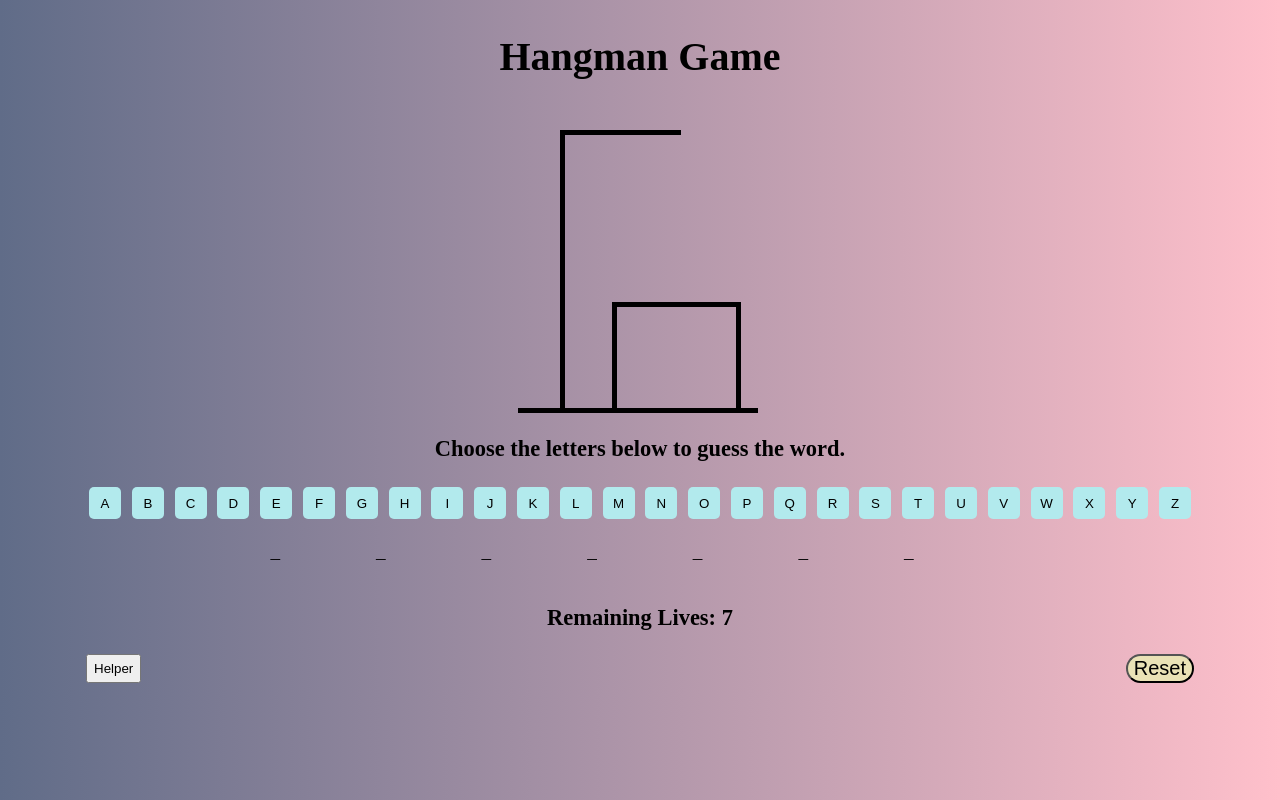
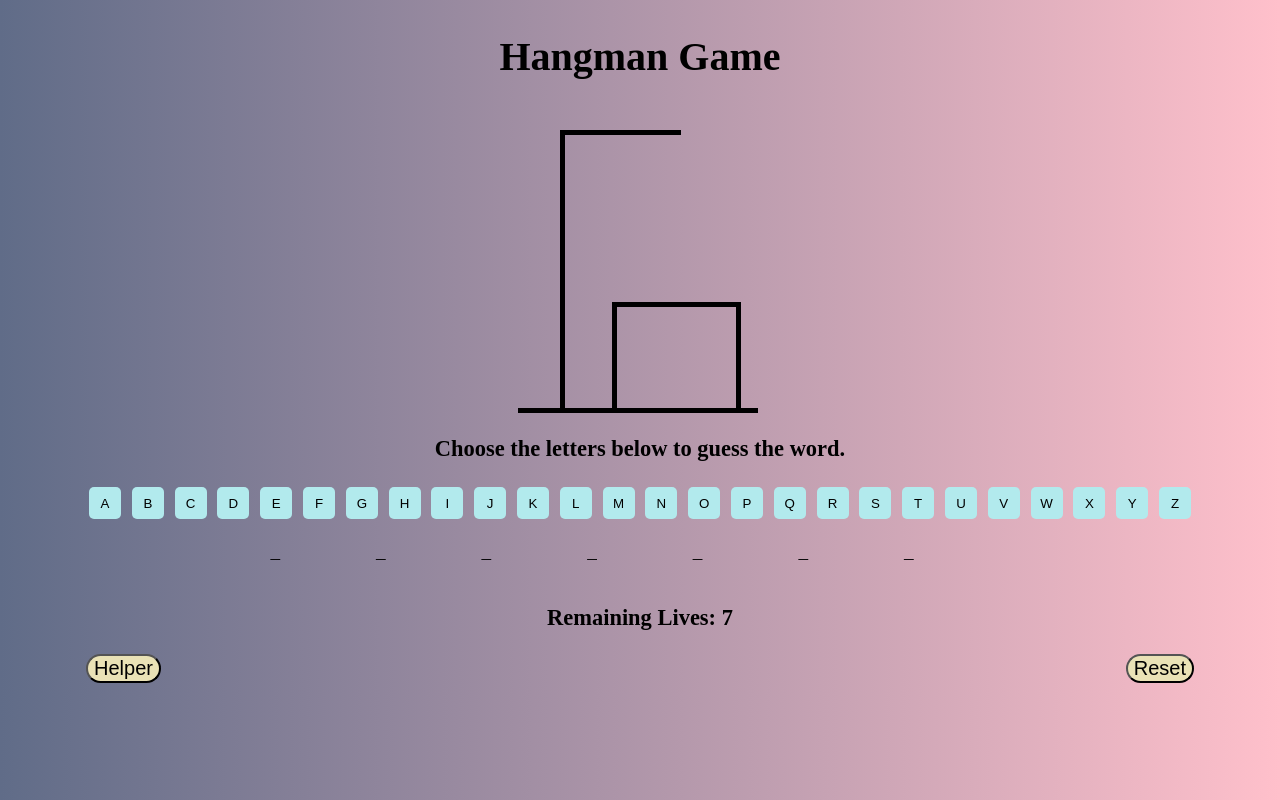
Before and after one commit to khanhnphan15/khanhnphan15.github.io, a plain HTML site: page index.html in a window 1280 px wide. Drawn offline with Linux system fonts and the light colour scheme.

Commit message:
changed css

```diff
--- a/css/style.css
+++ b/css/style.css
@@ -21,7 +21,7 @@ h2 {
   color: #000;
 }
 
-.hint-btn,
+.helper-btn,
 .reset-btn,
 .notif-btn {
   cursor: pointer;
```
Also changed, not shown: index.html (line endings or trailing spaces).
